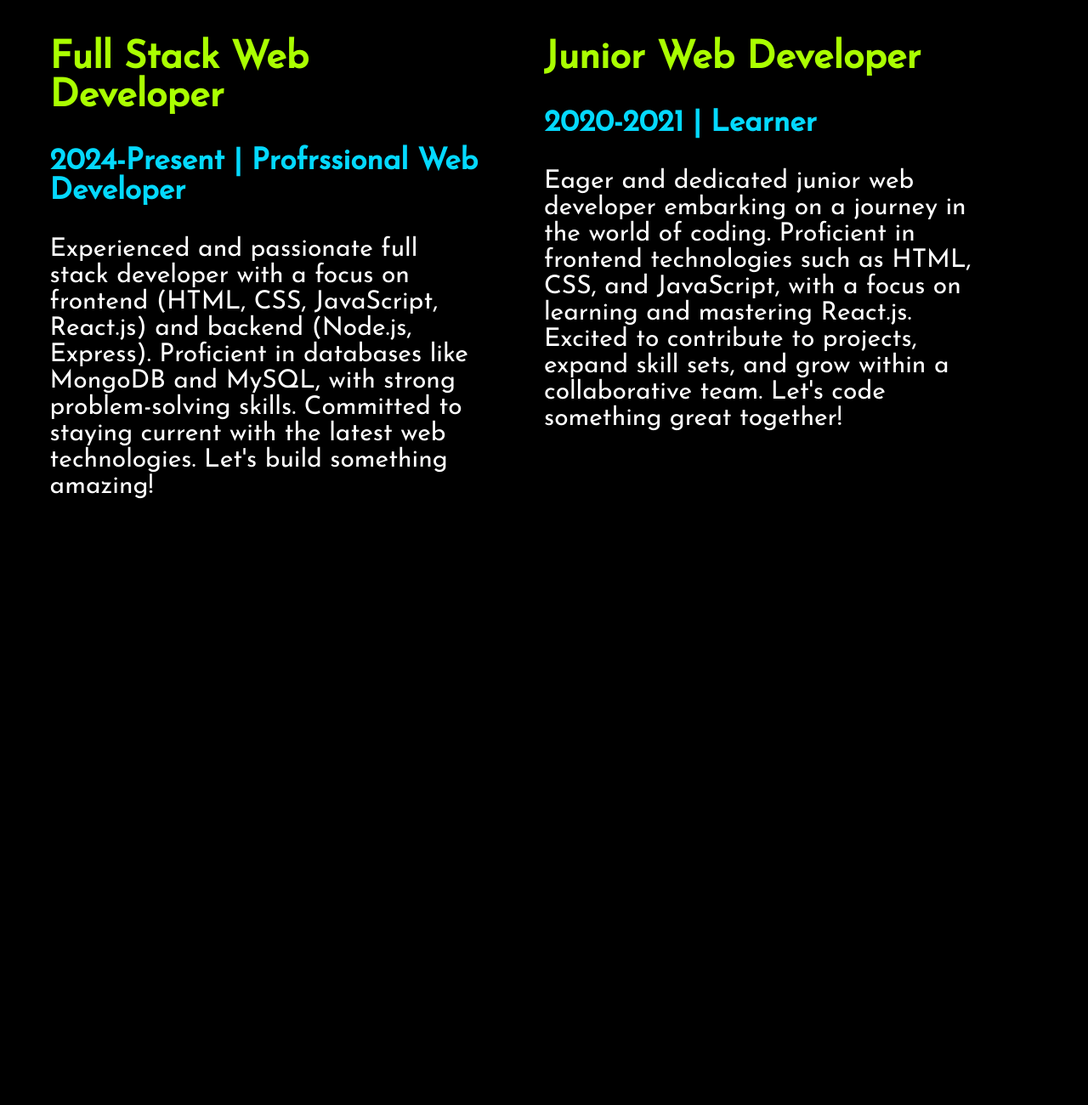
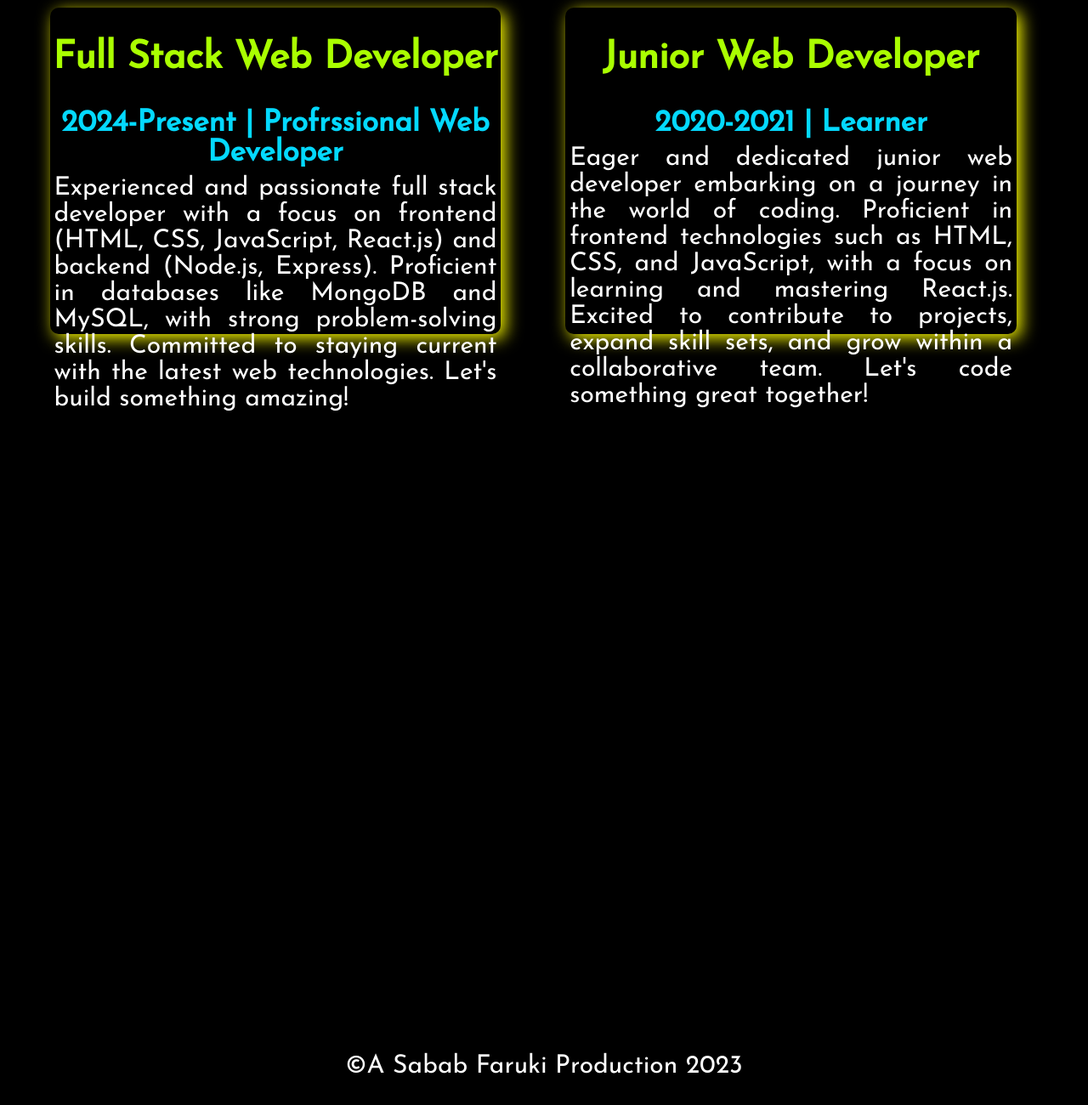
Before and after one commit to sababfaruki/portfolio, a plain HTML site: page index.html in a window 1280 px wide. Shown: the part 2633-3933 px from the top of the page at 85% size. Before the commit the page ends 3850 px from the top, so only its background shows below. Drawn offline with Linux system fonts and the light colour scheme; a web font is replaced by a local one.

Commit message:
finished my first ever website

```diff
--- a/index.html
+++ b/index.html
@@ -41,19 +41,22 @@
 </div>
 </section>
 <section class="experiences">
-    <div class="half-bio">
-        <h2>Full Stack Web Developer</h2>
+    <div id="full-stack" class="half-bio single">
+        <h2 class="exp">Full Stack Web Developer</h2>
         <h3 class="red-one">2024-Present | Profrssional Web Developer</h3>
-        <p>Experienced and passionate full stack developer with a focus on frontend (HTML, CSS, JavaScript, React.js) and backend (Node.js, Express). Proficient in databases like MongoDB and MySQL, with strong problem-solving skills. Committed to staying current with the latest web technologies. Let's build something amazing!</p>
+        <p id="exp">Experienced and passionate full stack developer with a focus on frontend (HTML, CSS, JavaScript, React.js) and backend (Node.js, Express). Proficient in databases like MongoDB and MySQL, with strong problem-solving skills. Committed to staying current with the latest web technologies. Let's build something amazing!</p>
 
     </div>
-    <div class="half-bio">
-        <h2>Junior Web Developer</h2>
+    <div id="full-stack" class="half-bio single">
+        <h2 class="exp">Junior Web Developer</h2>
         <h3 class="red-one">2020-2021 | Learner </h3>
-        <p>Eager and dedicated junior web developer embarking on a journey in the world of coding. Proficient in frontend technologies such as HTML, CSS, and JavaScript, with a focus on learning and mastering React.js. Excited to contribute to projects, expand skill sets, and grow within a collaborative team. Let's code something great together! </p>
+        <p id="exp">Eager and dedicated junior web developer embarking on a journey in the world of coding. Proficient in frontend technologies such as HTML, CSS, and JavaScript, with a focus on learning and mastering React.js. Excited to contribute to projects, expand skill sets, and grow within a collaborative team. Let's code something great together! </p>
 
-    </div>
+    <div>
 
 </section>
+<footer>
+    <p>©A Sabab Faruki Production 2023</p>
+</footer>
 </body>
 </html>
--- a/style.css
+++ b/style.css
@@ -76,4 +76,30 @@ h2{
 }
 .red-one{
     color: 	#04d9ff;
+    margin: 8px;
+    text-align: center;
 }
+.single{
+    box-shadow: 5px 5px 20px yellow;
+    border-radius: 10px;
+    height: 32%;
+    width: 42%;
+}
+#exp{
+    font-size: 30px;
+    text-align: justify;
+    margin: 5px;
+
+}
+.exp{
+    text-align: center;
+}
+#full-stack{
+    background-color: black;
+    color:white;
+
+}
+footer{
+    text-align: center;
+    font-size: 30px;
+}
```
